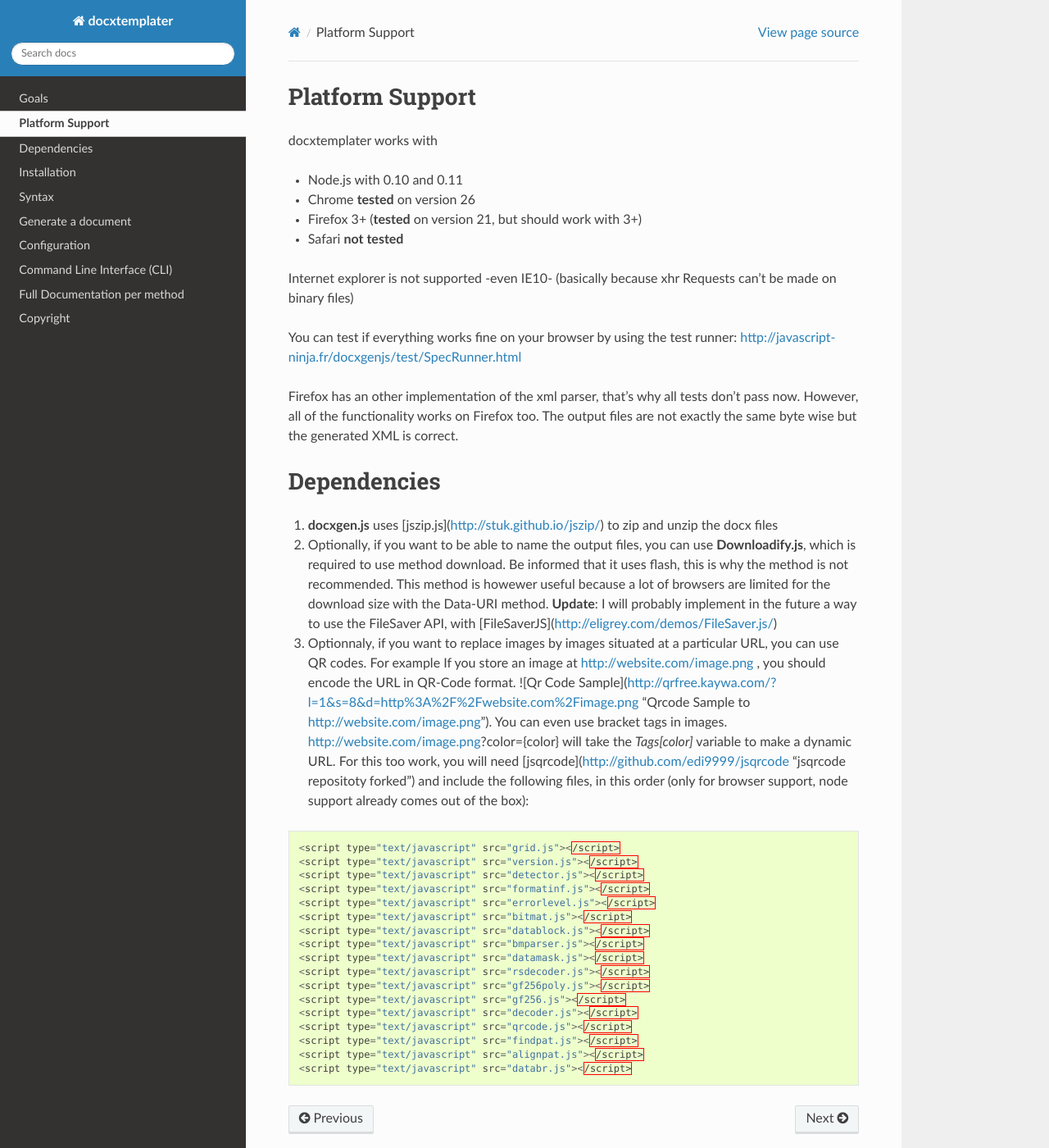
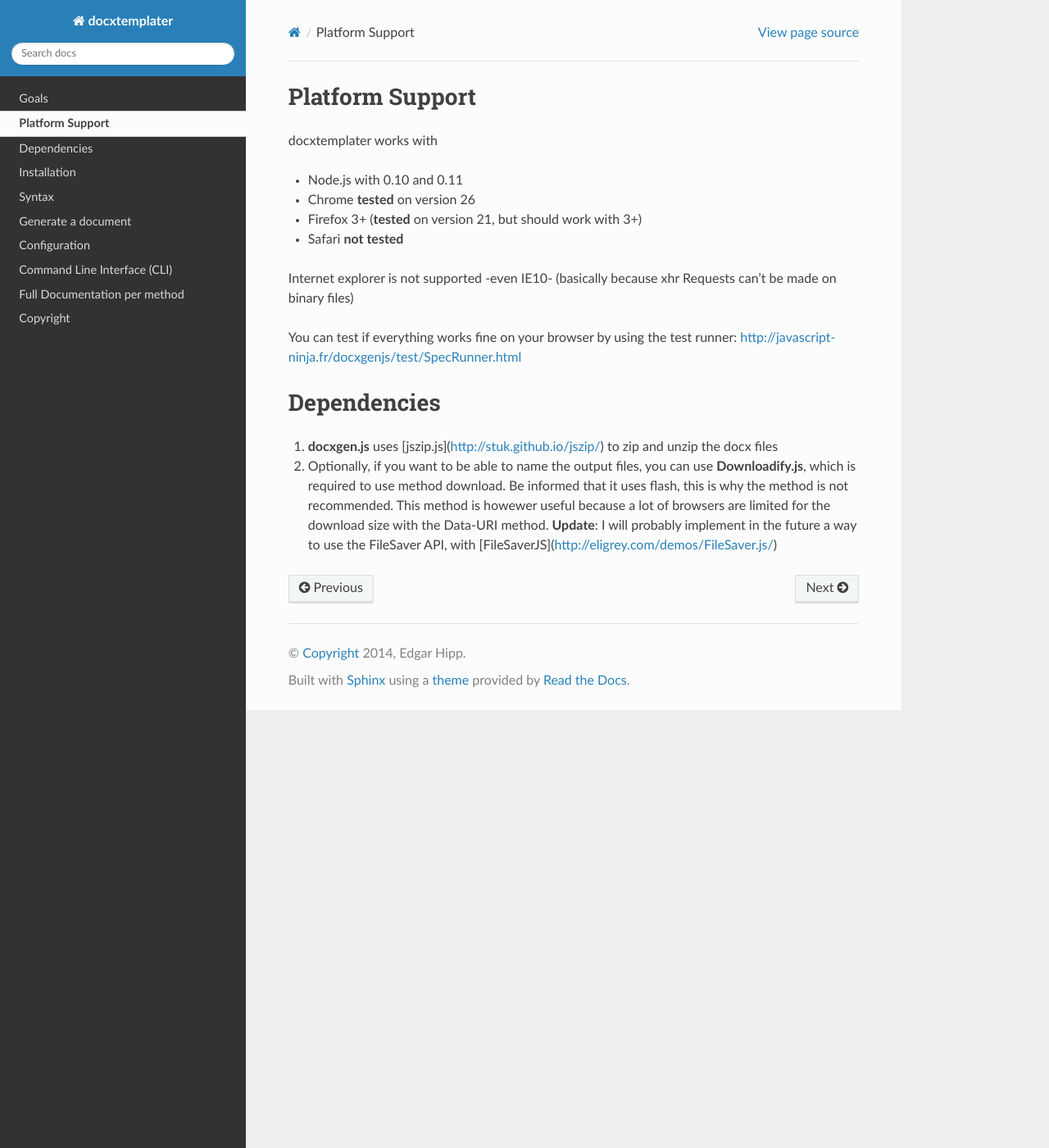
Before and after one commit to open-xml-templating/docxtemplater, a Sphinx documentation site: the page built from docs/source/platform_support.rst, in a window 1280 px wide and 1400 px high. Shown: the whole window at 82% size. Built offline with Sphinx 7.4.7 and the Read the Docs theme 2.0.0, drawn with Linux system fonts in a browser that asks for light colours.

Commit message:
update documentation

```diff
--- a/docs/source/configuration.rst
+++ b/docs/source/configuration.rst
@@ -111,7 +111,7 @@ https://github.com/Automattic/node-canvas/wiki
 Angular Parser
 --------------
 
-The name of this option `parser` (function).
+The name of this option is `parser` (function).
 
 You can set the angular parser with the following code:
 
@@ -157,7 +157,7 @@ To use the angular-parser, do the following:
 Intelligent LoopTagging
 -----------------------
 
-The name of this option `intelligentTagging` (boolean).
+The name of this option is `intelligentTagging` (boolean).
 
 When looping over an element, docxtemplater needs to know over which
 element you want to loop. By default, it tries to do that intelligently
--- a/docs/source/installation.rst
+++ b/docs/source/installation.rst
@@ -35,6 +35,7 @@ I recommend you to use browserify.
     npm install -g gulp jasmine-node uglify-js
     npm install
     gulp allCoffee
+    mkdir build -p
     browserify -r './js/docxgen.js' > build/docxgen.js
     uglifyjs build/docxgen.js > build/docxgen.min.js
 
--- a/docs/source/platform_support.rst
+++ b/docs/source/platform_support.rst
@@ -17,36 +17,9 @@ Internet explorer is not supported -even IE10- (basically because xhr Requests c
 
 You can test if everything works fine on your browser by using the test runner: http://javascript-ninja.fr/docxgenjs/test/SpecRunner.html
 
-Firefox has an other implementation of the xml parser, that's why all tests don't pass now.
-However, all of the functionality works on Firefox too.
-The output files are not exactly the same byte wise but the generated XML is correct.
-
 Dependencies
 ============
 
 1. **docxgen.js** uses [jszip.js](http://stuk.github.io/jszip/) to zip and unzip the docx files
 
 2. Optionally, if you want to be able to name the output files, you can use **Downloadify.js**, which is required to use method download. Be informed that it uses flash, this is why the method is not recommended. This method is howewer useful because a lot of browsers are limited for the download size with the Data-URI method. **Update**: I will probably implement in the future a way to use the FileSaver API, with [FileSaverJS](http://eligrey.com/demos/FileSaver.js/)
-
-3. Optionnaly, if you want to replace images by images situated at a particular URL, you can use QR codes. For example If you store an image at http://website.com/image.png , you should encode the URL in QR-Code format. ![Qr Code Sample](http://qrfree.kaywa.com/?l=1&s=8&d=http%3A%2F%2Fwebsite.com%2Fimage.png "Qrcode Sample to http://website.com/image.png"). You can even use bracket tags in images. http://website.com/image.png?color={color} will take the *Tags[color]* variable to make a dynamic URL. For this too work, you will need [jsqrcode](http://github.com/edi9999/jsqrcode "jsqrcode repositoty forked") and include the following files, in this order (only for browser support, node support already comes out of the box):
-
-
-.. code-block:: javascript
-
-    <script type="text/javascript" src="grid.js"></script>
-    <script type="text/javascript" src="version.js"></script>
-    <script type="text/javascript" src="detector.js"></script>
-    <script type="text/javascript" src="formatinf.js"></script>
-    <script type="text/javascript" src="errorlevel.js"></script>
-    <script type="text/javascript" src="bitmat.js"></script>
-    <script type="text/javascript" src="datablock.js"></script>
-    <script type="text/javascript" src="bmparser.js"></script>
-    <script type="text/javascript" src="datamask.js"></script>
-    <script type="text/javascript" src="rsdecoder.js"></script>
-    <script type="text/javascript" src="gf256poly.js"></script>
-    <script type="text/javascript" src="gf256.js"></script>
-    <script type="text/javascript" src="decoder.js"></script>
-    <script type="text/javascript" src="qrcode.js"></script>
-    <script type="text/javascript" src="findpat.js"></script>
-    <script type="text/javascript" src="alignpat.js"></script>
-    <script type="text/javascript" src="databr.js"></script>
```
Also changed, not shown: docs/source/full_doc.rst (+0 -20 lines), 1 other file.
